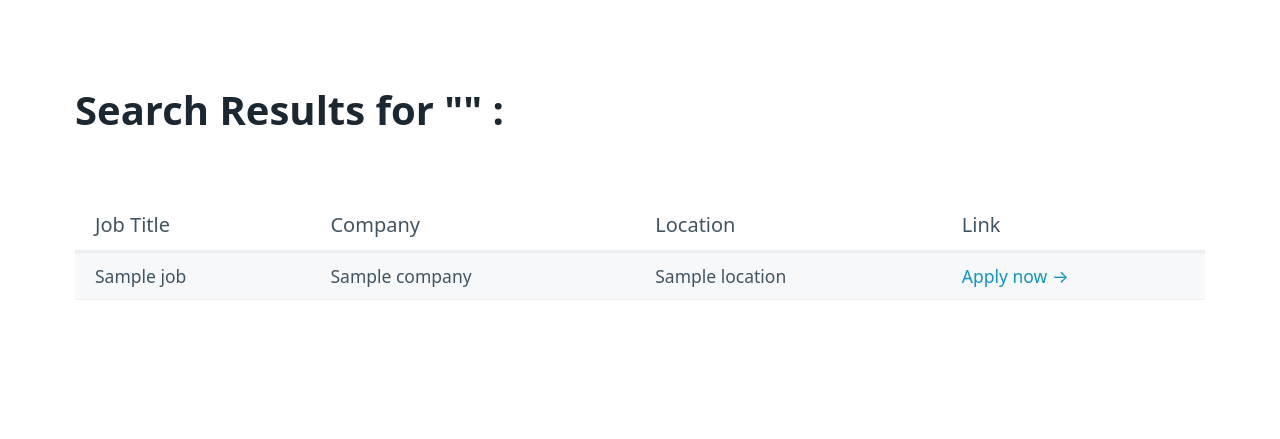
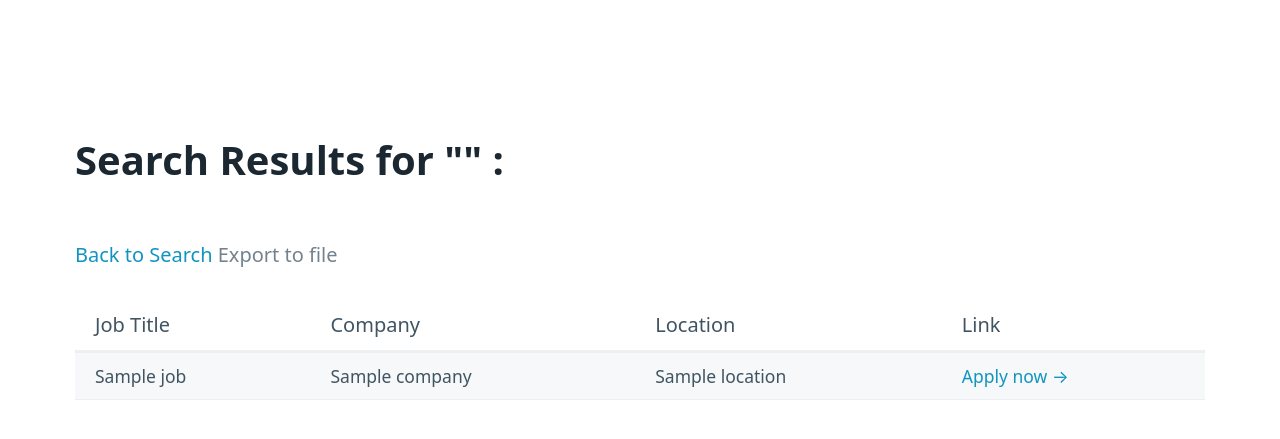
Before and after one commit to SaetbyeolL/Job_Scraper, a Flask app: template templates/search.html in a window 1280 px wide. Shown: the top 439 px of the page. Run offline with Flask 3, Linux system fonts and the light colour scheme; the template is opened without the code that fills it: most values are stand-ins (such as "Sample title", 1, 10 or a date in 2020).

Commit message:
added save_to_file function in '/search'

```diff
--- a/main.py
+++ b/main.py
@@ -1,24 +1,48 @@
-from flask import Flask, render_template, request
+from flask import Flask, render_template, request, redirect, send_file
 from websites.remoteok import Remoteok_JobScraper
 from websites.wanted import Wanted_JobScraper
+from file import save_to_file
 
 
 app = Flask("JobScraper")
+database = {} # database will be deleted when server is off. for speed up
+
 
 @app.route("/") # decorator: when user visit this page, flask will call function which is located right below
 def home():
     return render_template("home.html", name="nico")
 # render_template: flask look inside 'templates'folder and get 'home.html'
 
+
 @app.route("/search")
-def hello():
-    keyword = request.args.get("keyword") # request argument(ex.keyword)
-    remoteok = Remoteok_JobScraper()
-    remoteok.rw_scrape_jobs(keyword)
-    wanted = Wanted_JobScraper()
-    wanted.Wanted_scrape_jobs(keyword)
-    jobs =  remoteok.all_jobs + wanted.all_jobs
+def search():
+    keyword = request.args.get("keyword")
+
+    if keyword == None or keyword == "":
+        return redirect("/")
+    if keyword in database:
+        jobs = database[keyword]
+    else:
+        remoteok = Remoteok_JobScraper()
+        remoteok.rw_scrape_jobs(keyword)
+        wanted = Wanted_JobScraper()
+        wanted.Wanted_scrape_jobs(keyword)
+        jobs =  remoteok.all_jobs + wanted.all_jobs
+        database[keyword] = jobs
+
     return render_template("search.html", keyword=keyword, jobs=jobs)
 
 
+@app.route("/export")
+def export():
+    keyword = request.args.get("keyword")
+    if keyword == None:
+        return redirect("/")
+    if keyword not in database:
+        return redirect(f"/search?keyword={keyword}")
+
+    save_to_file(keyword, database[keyword])
+    return send_file(f"{keyword}.csv", as_attachment=True)
+
+
 app.run()
--- a/templates/home.html
+++ b/templates/home.html
@@ -20,7 +20,6 @@
         }
     </style>
 
-
     <title>Job Scraper</title>
 </head>
 <body>
@@ -28,7 +27,7 @@
         <h1>Job Scraper</h1>
         <h4>What type of skill or job are you searching for?</h4>
         <form action="/search">
-            <input type="type" name="keyword" placeholder="Write keyword please" />
+            <input type="type" name="keyword" placeholder="ex. python, react, backend " />
             <button>Search</button>
         </form>
     </main>
--- a/templates/search.html
+++ b/templates/search.html
@@ -4,11 +4,23 @@
     <meta charset="UTF-8">
     <meta name="viewport" content="width=device-width, initial-scale=1.0">
     <link rel="stylesheet" href="https://unpkg.com/@picocss/pico@latest/css/pico.min.css" />
+    <style>
+        h1 {
+            padding-top: 50px;
+            padding-bottom: 50px;
+        }
+    </style>
     <title>Job Scraper</title>
 </head>
+
 <body>
     <main class="container">
+        <hgroup>
             <h1>Search Results for "{{ keyword }}" :</h1>
+            <a href="/">Back to Search</a>
+            <a href="/export?keyword={{keyword}}" target="_blank">Export to file</a>
+        </hgroup>
+        <figure>
             <table role="grid">
                 <thead>
                     <tr>
@@ -29,6 +41,8 @@
                     {% endfor %}
                 </tbody>
             </table>
+        </figure>
+
 
     </main>
 
```
Lines whose indentation alone changed are shown as unchanged.
